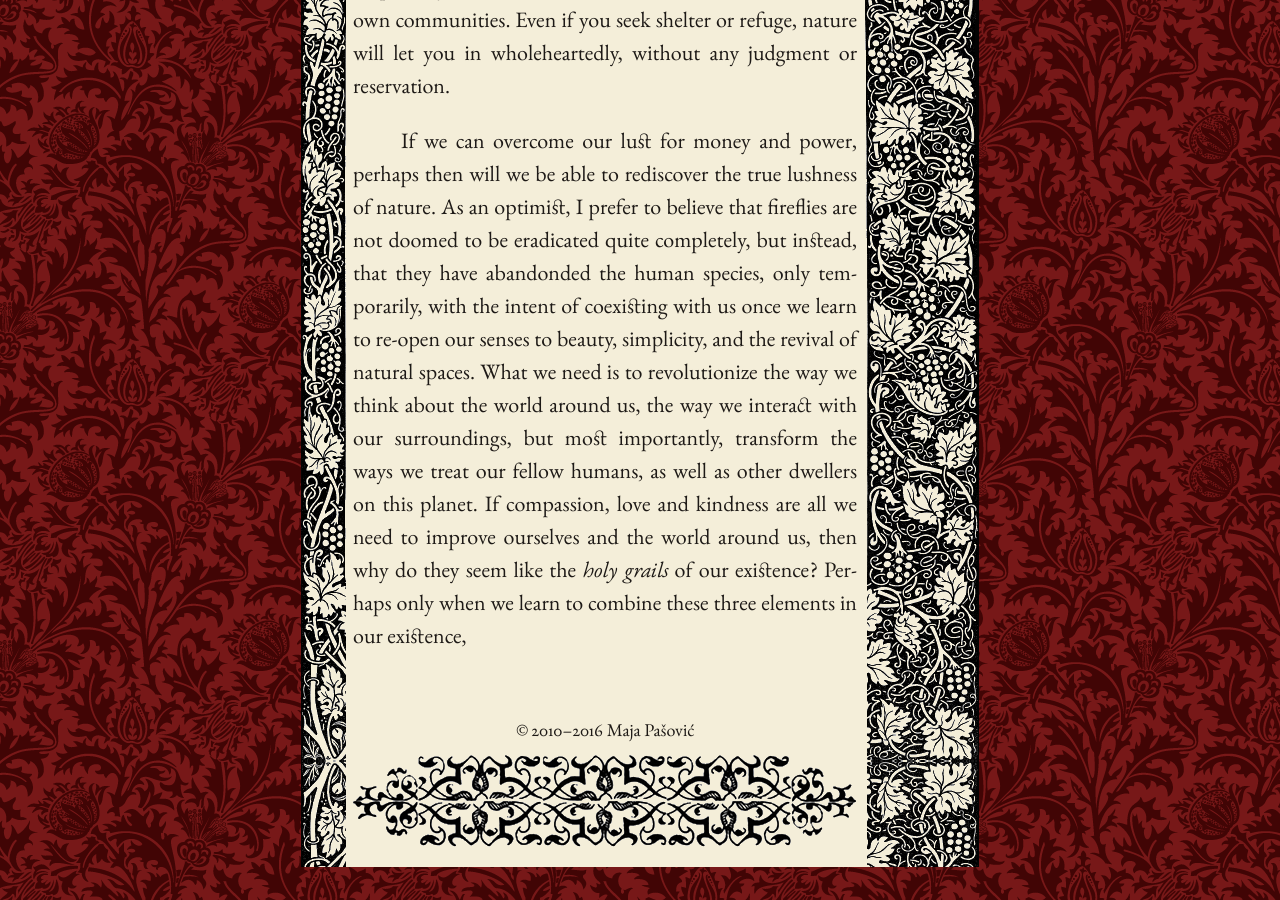
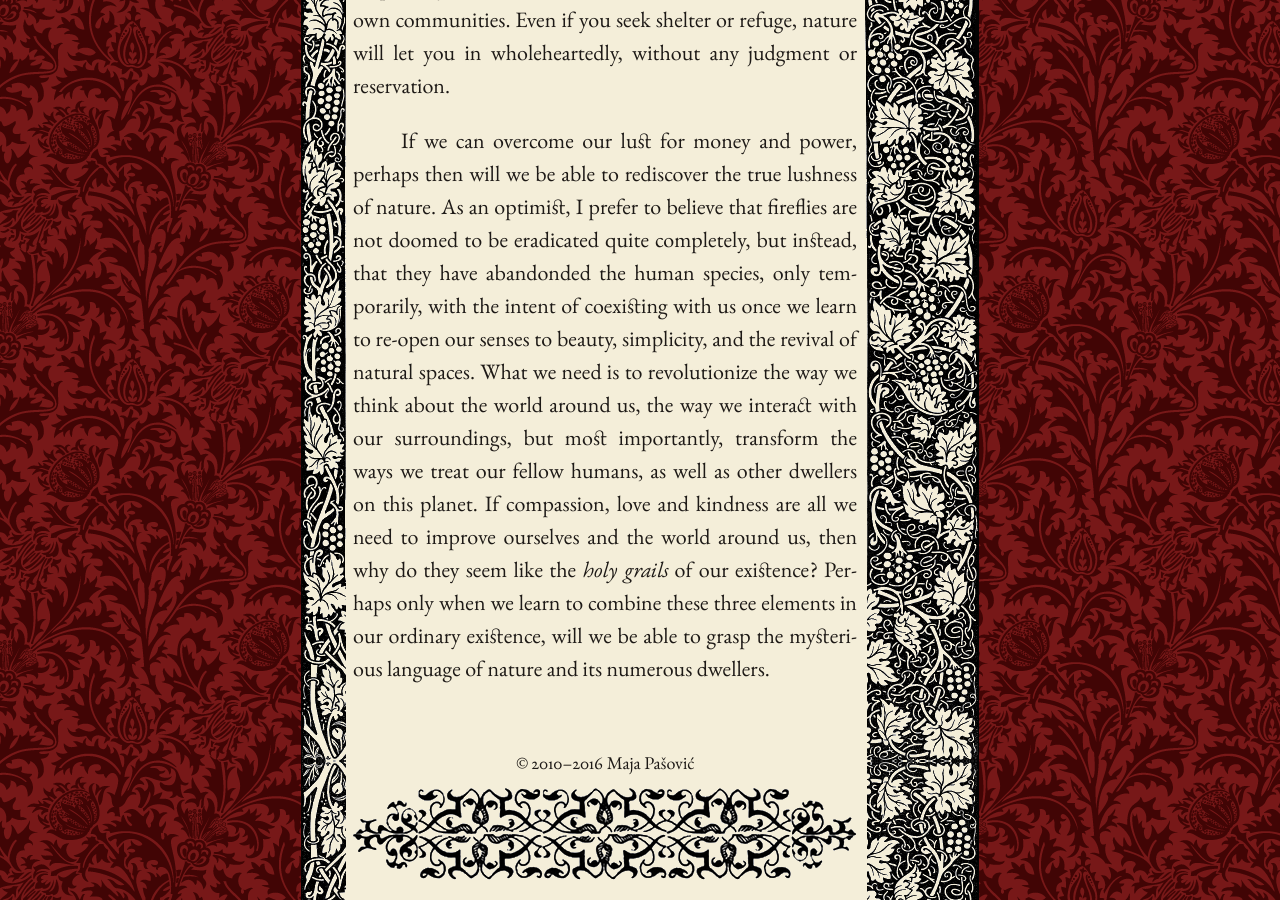
Before and after one commit to mpasovic/majapasovic.org, a Jekyll site: the page built from _posts/2016-07-06-a-lamenting-song-for-fireflies-progressive-destruction-of-the-environment-and-its-consequences.md, in a window 1280 px wide and 900 px high, scrolled down 6148 px. Built offline with Jekyll 4.4.1, drawn with Linux system fonts in a browser that asks for light colours; nearby versions of some CDN libraries.

Commit message:
Updated 2016-07-06-a-lamenting-song-for-fireflies-progressive-destruction-of-the-environment-and-its-consequences.md

```diff
--- a/_posts/2016-07-06-a-lamenting-song-for-fireflies-progressive-destruction-of-the-environment-and-its-consequences.md
+++ b/_posts/2016-07-06-a-lamenting-song-for-fireflies-progressive-destruction-of-the-environment-and-its-consequences.md
@@ -37,4 +37,4 @@
 *****
 The remnants of my youthful imagination prefer to believe that there is hope for the world of nature, and that someday, human species will come to realize that nature is a living organism that ought to coexist with the human species. What we give to nature, nature will give back twofold. If we nurture the world of nature and its original dwellers, nature will reward us more than we could ever desire; if, however, we wreak chaos, nature will backfire at us with its most detrimental force. So long as we see the world of nature as an object of endless exploitation, we will never learn to appreciate the simple things in life. After all, nature is all about simplicity: nature lets you tread its vast, boundless territory; it sucks you in its mysterious, yet captivating sounds and smells; and it gives you freedom and a sense of belonging sought desparately in the confines of cities, houses, and within our own communities. Even if you seek shelter or refuge, nature will let you in wholeheartedly, without any judgment or reservation.
 
-If we can overcome our lust for money and power, perhaps then will we be able to rediscover the true lushness of nature. As an optimist, I prefer to believe that fireflies are not doomed to be eradicated quite completely, but instead, that they have abandonded the human species, only temporarily, with the intent of coexisting with us once we learn to re-open our senses to beauty, simplicity, and the revival of natural spaces. What we need is to revolutionize the way we think about the world around us, the way we interact with our surroundings, but most importantly, transform the ways we treat our fellow humans, as well as other dwellers on this planet. If compassion, love and kindness are all we need to improve ourselves and the world around us, then why do they seem like the *holy grails* of our existence? Perhaps only when we learn to combine these three elements in our existence,
+If we can overcome our lust for money and power, perhaps then will we be able to rediscover the true lushness of nature. As an optimist, I prefer to believe that fireflies are not doomed to be eradicated quite completely, but instead, that they have abandonded the human species, only temporarily, with the intent of coexisting with us once we learn to re-open our senses to beauty, simplicity, and the revival of natural spaces. What we need is to revolutionize the way we think about the world around us, the way we interact with our surroundings, but most importantly, transform the ways we treat our fellow humans, as well as other dwellers on this planet. If compassion, love and kindness are all we need to improve ourselves and the world around us, then why do they seem like the *holy grails* of our existence? Perhaps only when we learn to combine these three elements in our ordinary existence, will we be able to grasp the mysterious language of nature and its numerous dwellers.
```
